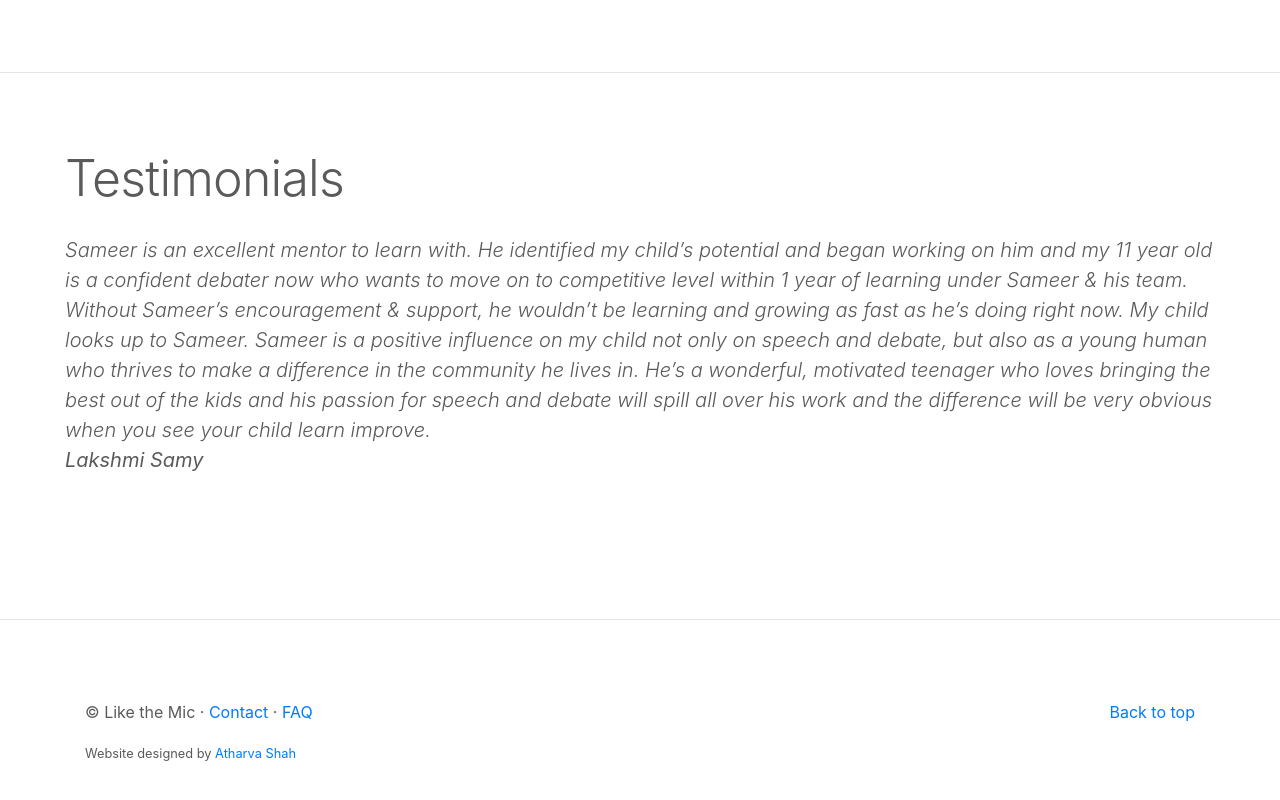
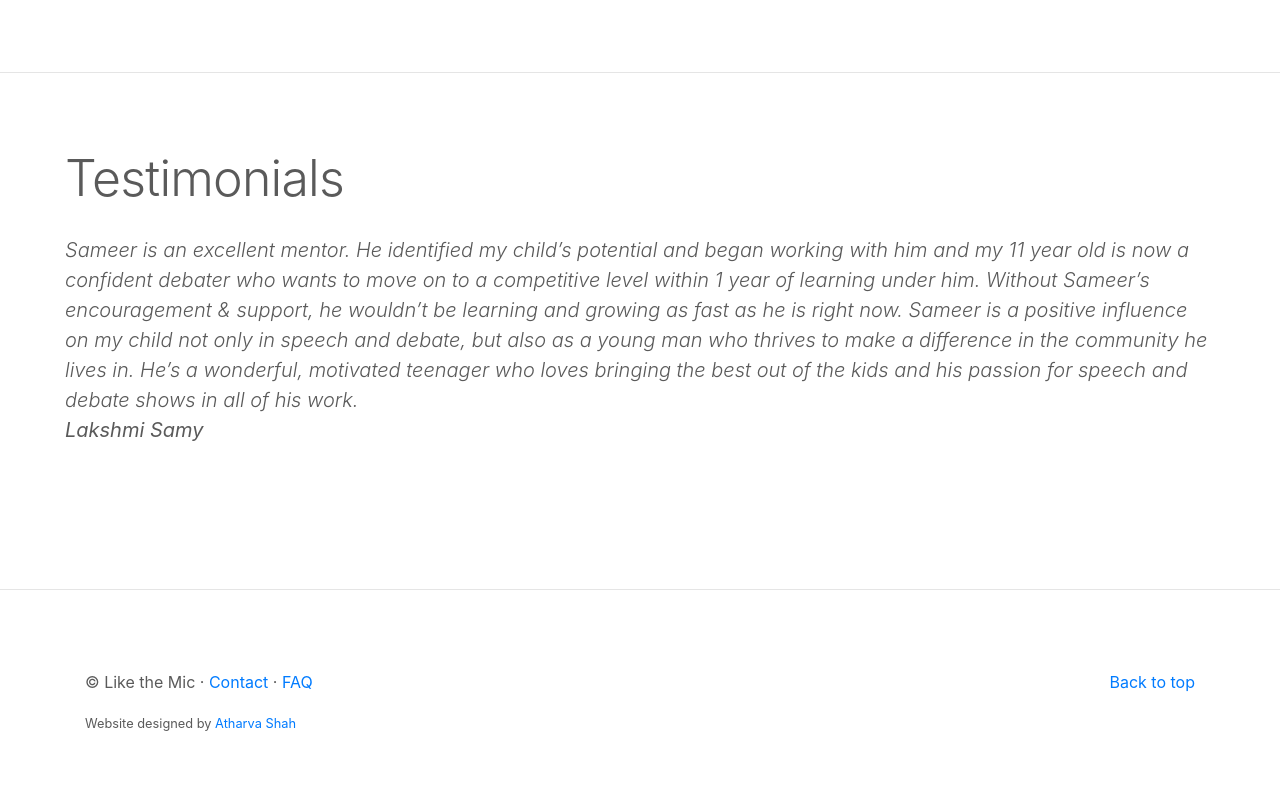
Before and after one commit to likethemic/likethemic.github.io, a plain HTML site: page index.html in a window 1280 px wide. Shown: the part 1496-2296 px from the top of the page. Drawn offline with nearby package versions, Linux system fonts and the light colour scheme.

Commit message:
askdjfhas

```diff
--- a/index.html
+++ b/index.html
@@ -189,8 +189,7 @@
       <div class="col-md-12 order-md-2">
         <h2 class="featurette-heading">Testimonials</h2>
         <br>
-        <p class="lead"><i>Sameer is an excellent mentor to learn with. He identified my child’s potential and began working on him and my 11 year old is a confident debater now who wants to move on to competitive level within 1 year of learning under Sameer & his team. Without Sameer’s encouragement & support, he wouldn’t be learning and growing as fast as he’s doing right now.
-                My child looks up to Sameer. Sameer is  a positive influence on my child not only on speech and debate, but also as a young human who thrives to make a difference in the community he lives in. He’s a wonderful, motivated teenager who loves bringing the best out of the kids and his passion for speech and debate will spill all over his work and the difference will be very obvious when you see your child learn improve.</i>
+        <p class="lead"><i>Sameer is an excellent mentor. He identified my child’s potential and began working with him and my 11 year old is now a confident debater who wants to move on to a competitive level within 1 year of learning under him. Without Sameer’s encouragement & support, he wouldn’t be learning and growing as fast as he is right now. Sameer is a positive influence on my child not only in speech and debate, but also as a young man who thrives to make a difference in the community he lives in. He’s a wonderful, motivated teenager who loves bringing the best out of the kids and his passion for speech and debate shows in all of his work.</i>
             <br><strong><em>Lakshmi Samy</em></strong></p>
       </div>
     </div>
```
